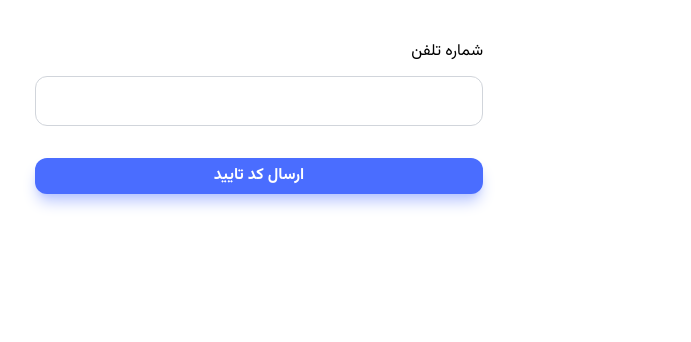
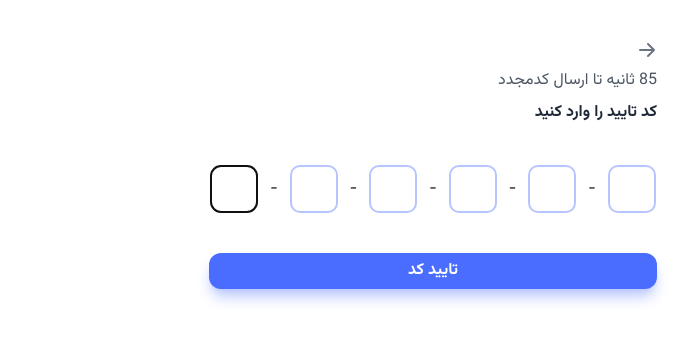
Before and after one commit to azimhatami/karava, a React (Vite) app in the folder frontend/: page /auth in a window 1280 px wide. Shown: the top 342 px of the page, without its empty margins (444-1135 px from the left). Built offline with nearby package versions, Linux system fonts and the light colour scheme; the HTML template or start-up script is replaced by a standard one.

Commit message:
Implemented resend otp feature

```diff
--- a/frontend/src/features/authentication/AuthContainer.jsx
+++ b/frontend/src/features/authentication/AuthContainer.jsx
@@ -1,12 +1,31 @@
+import { useMutation } from '@tanstack/react-query';
+import { getOtp } from '../../services/authService';
+import { toast } from 'react-hot-toast';
 import { useState } from 'react';
 import CheckOTPForm from './CheckOTPForm';
 import SendOTPForm from './SendOTPForm';
 
 const AuthContainer = () => {
 
-  const [phoneNumber, setPhoneNumber] = useState('');
+  const [phoneNumber, setPhoneNumber] = useState('09945899973');
+  const [step, setStep] = useState(2);
 
-  const [step, setStep] = useState(1);
+  const { isPending: isSendingOtp, mutateAsync } = useMutation({
+    mutationFn: getOtp,
+  })
+
+  const sendOtpHandler = async (e) => {
+    e.preventDefault();
+    try {
+      const data = await mutateAsync({ phoneNumber });
+      setStep(2)
+      toast.success(data.message)
+    } catch(error) {
+      toast.error(error?.response?.data?.message)
+    }
+
+  };
+
 
   const renderStep = () => {
     switch(step) {
@@ -15,10 +34,19 @@ const AuthContainer = () => {
           <SendOTPForm
             setStep={setStep}
             phoneNumber={phoneNumber}
-            onChange={(e) => setPhoneNumber(e.target.value)} />
+            onChange={(e) => setPhoneNumber(e.target.value)}
+            onSubmit={sendOtpHandler}
+            isSendingOtp={isSendingOtp}
+          />
         );
       case 2:
-        return <CheckOTPForm phoneNumber={phoneNumber} />
+        return(
+          <CheckOTPForm
+            phoneNumber={phoneNumber}
+            onBack={() => setStep(s => s - 1)}
+            onResendOtp={sendOtpHandler}
+          />
+        );
       default:
         return null
     }
--- a/frontend/src/features/authentication/CheckOTPForm.jsx
+++ b/frontend/src/features/authentication/CheckOTPForm.jsx
@@ -1,18 +1,30 @@
 import { useMutation } from '@tanstack/react-query';
-import React, { useState } from "react";
+import React, { useState, useEffect } from "react";
 import { checkOtp } from '../../services/authService';
 import { toast } from 'react-hot-toast';
 import { useNavigate } from 'react-router-dom';
+import { HiArrowRight } from "react-icons/hi";
 import OtpInput from "react-otp-input";
 
-function CheckOTPForm({ phoneNumber }) {
+
+const RESEND_TIME = 90;
+
+function CheckOTPForm({ phoneNumber, onBack, onResendOtp }) {
 
   const [otp, setOtp] = useState("");
+  const [time, setTime] = useState(RESEND_TIME);
   const navigate = useNavigate();
 
   const { isPending, error, data, mutateAsync } = useMutation({
     mutationFn: checkOtp,
   });
+
+  useEffect(() => {
+    const timer = time > 0 && setInterval(() => setTime((t) => t - 1), 1000)
+    return () => {
+      if (timer) clearInterval(timer)
+    };
+  }, [time])
 
   const checkOtpHandler = async (e) => {
     e.preventDefault();
@@ -35,6 +47,17 @@ function CheckOTPForm({ phoneNumber }) {
 
   return (
     <div>
+      <button onClick={onBack}>
+        <HiArrowRight className='text-xl text-secondary-500 hover:text-secondary-700' />
+      </button>
+      <div className='mb-2 text-secondary-600'>
+        {time > 0 ? (
+          <p>{time} ثانیه تا ارسال کدمجدد</p>
+        ) : (
+          <button onClick={onResendOtp}>ارسال مجدد کد تایید</button>
+        )
+        }
+      </div>
       <form className='space-y-10' onSubmit={checkOtpHandler}>
         <p className="font-bold text-secondary-800">کد تایید را وارد کنید</p>
         <OtpInput
--- a/frontend/src/features/authentication/SendOTPForm.jsx
+++ b/frontend/src/features/authentication/SendOTPForm.jsx
@@ -1,31 +1,11 @@
-import { useMutation } from '@tanstack/react-query';
-import { useState } from "react";
-import { getOtp } from '../../services/authService';
-import { toast } from 'react-hot-toast';
 import TextField from "../../ui/TextField";
 import Loading from '../../ui/Loading';
 
-const SendOTPForm = ({ setStep, phoneNumber, onChange }) => {
-
-  const { isPending, error, data, mutateAsync } = useMutation({
-    mutationFn: getOtp,
-  })
-
-  const sendOtpHandler = async (e) => {
-    e.preventDefault();
-    try {
-      const data = await mutateAsync({ phoneNumber });
-      setStep(2)
-      toast.success(data.message)
-    } catch(error) {
-      toast.error(error?.response?.data?.message)
-    }
-
-  };
+const SendOTPForm = ({ onSubmit, isSendingOtp, phoneNumber, onChange }) => {
 
   return (
     <>
-      <form className="space-y-8" onSubmit={sendOtpHandler}>
+      <form className="space-y-8" onSubmit={onSubmit}>
         <TextField
           label="شماره تلفن"
           name="phoneNumber"
@@ -33,7 +13,7 @@ const SendOTPForm = ({ setStep, phoneNumber, onChange }) => {
           onChange={onChange}
         />
         <div>
-          {isPending ? (
+          {isSendingOtp ? (
             <Loading />
           ) : (
             <button type='submit' className="btn btn-primary w-full">
```
